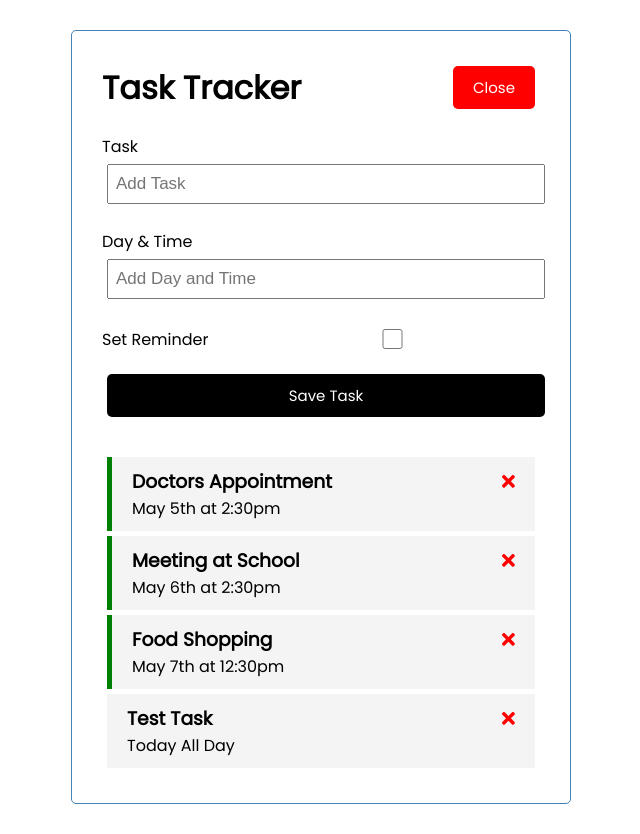
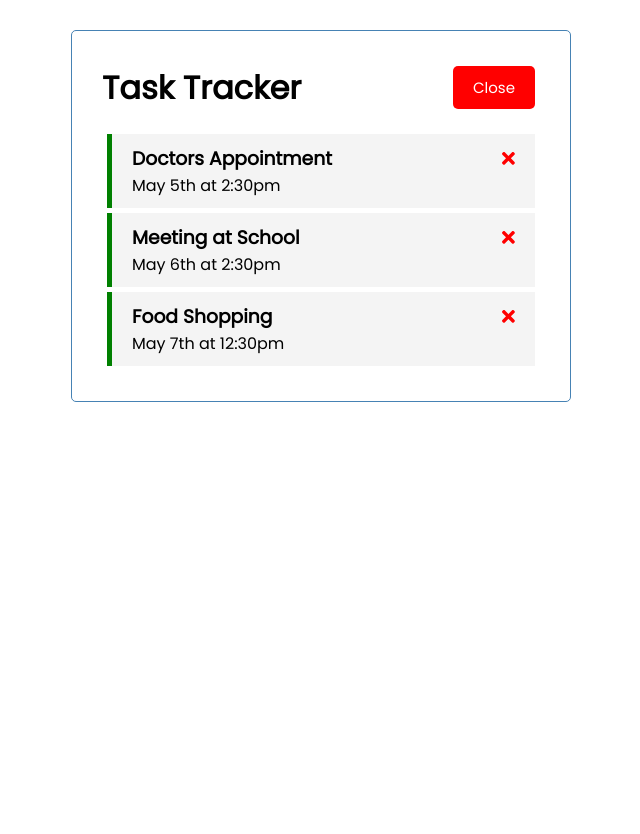
Before and after one commit to BrandonCzaja/Traversy_Media_Angular_Crash_Course, an Angular app: page / in a window 1280 px wide. Shown: the whole page, without its empty margins (319-959 px from the left). After the commit the page ends 800 px from the top, so only its background shows below. Built offline with nearby package versions, Linux system fonts and the light colour scheme; data requests are answered from the project's data file.

Commit message:
Toggle Add Task works

```diff
--- a/db.json
+++ b/db.json
@@ -17,12 +17,6 @@
       "text": "Food Shopping",
       "day": "May 7th at 12:30pm",
       "reminder": true
-    },
-    {
-      "text": "Test Task",
-      "day": "Today All Day",
-      "reminder": false,
-      "id": 4
     }
   ]
 }
--- a/src/app/components/add-task/add-task.component.html
+++ b/src/app/components/add-task/add-task.component.html
@@ -1,4 +1,4 @@
-<form class="add-form" (ngSubmit)="onSubmit()">
+<form *ngIf="showAddTask" class="add-form" (ngSubmit)="onSubmit()">
   <div class="form-control">
     <label for="text">Task</label>
     <input
--- a/src/app/components/add-task/add-task.component.ts
+++ b/src/app/components/add-task/add-task.component.ts
@@ -1,5 +1,7 @@
 import { Component, OnInit, Output, EventEmitter } from '@angular/core';
 import { Task } from '../../Task'; // Task Interface. Required for @Output EventEmitter
+import { UiService } from '../../services/ui.service';
+import { Subscription } from 'rxjs';
 
 @Component({
   selector: 'app-add-task',
@@ -13,8 +15,15 @@
   text: string;
   day: string;
   reminder: boolean = false;
+  showAddTask: boolean;
+  subscription: Subscription;
 
-  constructor() {}
+  // If you want any other component to respond to the toggle you need to add this constructor, along with the imports and showAddTask + subscription properties to those components
+  constructor(private uiService: UiService) {
+    this.subscription = this.uiService
+      .onToggle()
+      .subscribe((value) => (this.showAddTask = value));
+  }
 
   ngOnInit(): void {}
 
```
